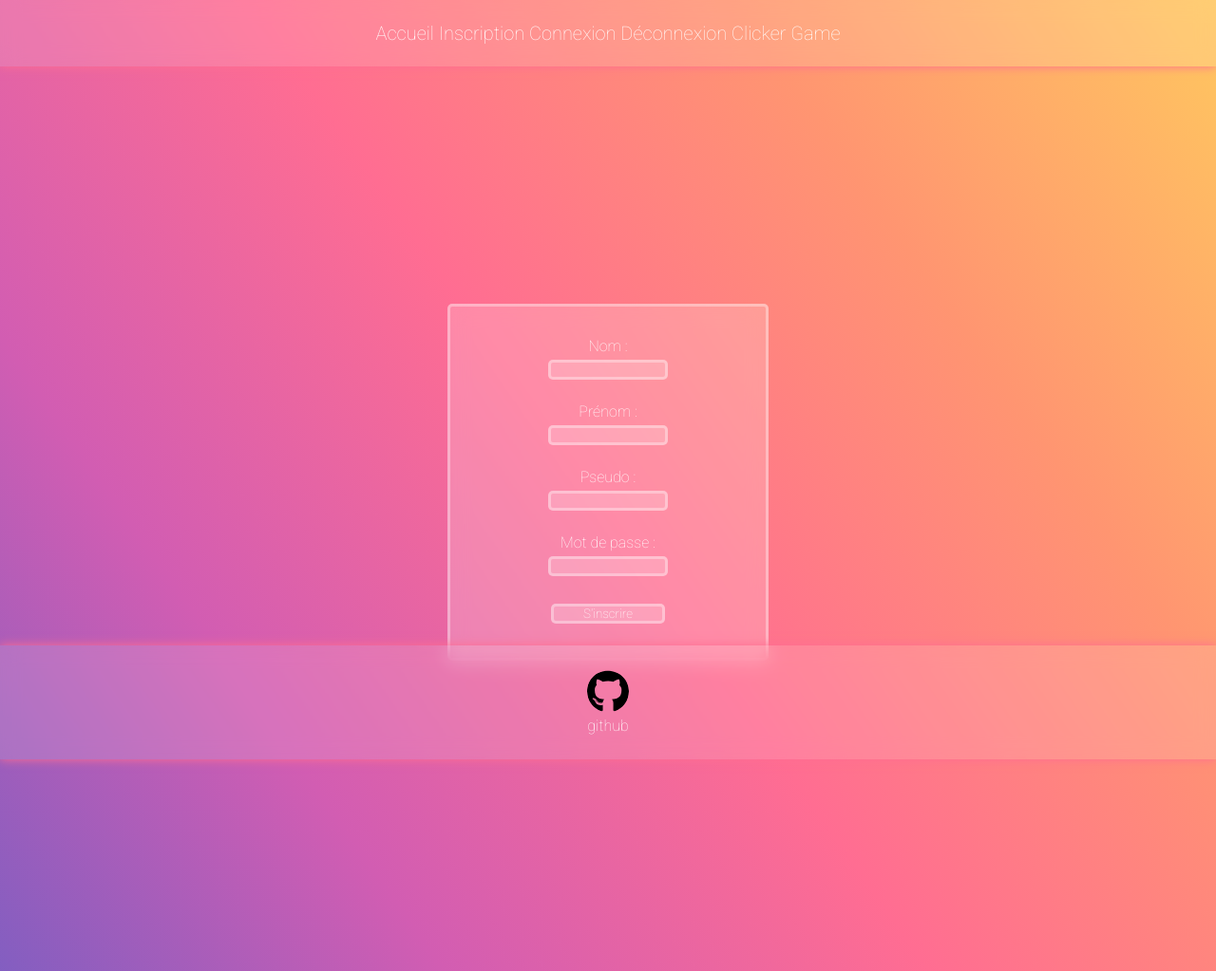
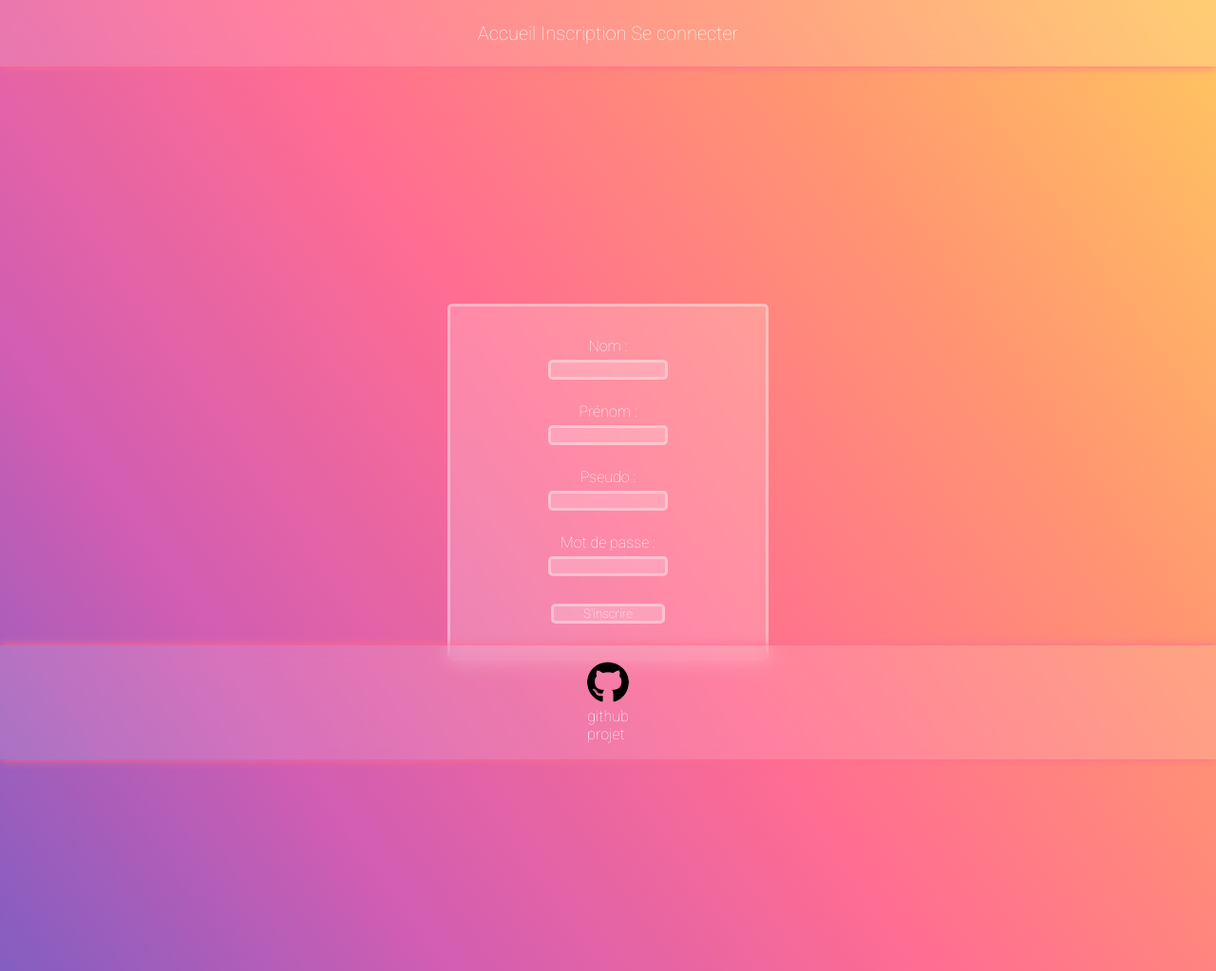
Before and after one commit to samuel-durand/clicker, a PHP site: page /register.php in a window 1280 px wide. Shown: the top 1023 px of the page at 95% size. Run offline with PHP 8.4, Linux system fonts and the light colour scheme.

Commit message:
header dinamyques work and all work

```diff
--- a/connect.php
+++ b/connect.php
@@ -1,7 +1,9 @@
 <?php
 
+session_start();
+
 try {
-    $bdd = new PDO('mysql:host=localhost;dbname=test', 'root', '');
+    $bdd = new PDO('mysql:host=localhost;dbname=samuel-durand_clicker', 'samuel', 'V00^97sen');
 } catch (PDOException $e) {
     die('Erreur : ' . $e->getMessage());
 }
--- a/footer.php
+++ b/footer.php
@@ -10,7 +10,10 @@
     <footer>
         <div class="collone">
             <div>
-                <img src="./github (1).svg" alt=""><a href="https://github.com/samuel-durand">github</a>
+                <img src="./github (1).svg" alt=""><a href="https://github.com/samuel-durand" target="_blank">github</a>
+            </div>
+            <div>
+                <a href="https://github.com/samuel-durand/clicker" target="_blank">projet</a>
             </div>
         </div>
     </footer>
--- a/header.css
+++ b/header.css
@@ -24,14 +24,30 @@ header {
 
 }
 
-header nav ul li a{
-    transition: 0.5s;
+header nav ul li {
+    display: inline;
+    transition:  5s;
 }
 
 header nav ul li a:hover {
-    transform: scale(1.08s);
+    transform: scale(1.5);
 }
 
-header ul li  {
-    display: inline;
+
+
+a {
+    cursor: pointer;
 }
+
+a:link {
+    color: white;
+}
+
+a:visited{
+    color: blueviolet;
+}
+
+a:hover {
+    color: purple;
+    transition: 05s;
+}
--- a/header.php
+++ b/header.php
@@ -1,4 +1,3 @@
-<!-- header.php -->
 <!DOCTYPE html>
 <html lang="en">
 <head>
@@ -8,40 +7,20 @@
   <link rel="stylesheet" href="header.css">
 </head>
 <body>
-  <header>
+<header>
     <nav>
-      <ul>
-        <?php
-        session_start(); // Démarre une session
-        include './connect.php'; // Inclut le fichier de connexion à la base de données
+        <ul>
+            <li><a href="index.php">Accueil</a></li>
+            <?php if (isset($_SESSION['pseudo'])): ?>
+                <li><a href="./clicker.php">clicker game</a></li>
+                <li><a href="logout.php">Se déconnecter</a></li>
+            <?php else: ?>
+                <li><a href="register.php">Inscription</a></li>
+                <li><a href="login.php">Se connecter</a></li>
 
-        if(isset($_SESSION['user_id'])) {
-          // L'utilisateur est connecté
-          $user_id = $_SESSION['user_id'];
-          // Récupérer les informations de l'utilisateur connecté depuis la base de données
-          $sql = "SELECT id, pseudo, password FROM utilisateurs WHERE id = '$user_id'";
-          $result = $conn->query($sql);
-          if ($result->num_rows > 0) {
-            $row = $result->fetch_assoc();
-            $user_pseudo = $row['pseudo'];
-            ?>
-            <li><a href="./logout.php">Déconnexion</a></li>
-            <li><span>Bonjour, <?php echo $user_pseudo; ?></span></li>
-            <?php
-          }
-        } else {
-          // L'utilisateur n'est pas connecté
-          ?>
-          <li><a href="./index.php">Accueil</a></li>
-          <li><a href="./register.php">Inscription</a></li>
-          <li><a href="./login.php">Connexion</a></li>
-          <li><a href="./logout.php">Déconnexion</a></li>
-          <?php
-        }
-        ?>
-        <li><a href="./clicker.php">Clicker Game</a></li>
-      </ul>
+            <?php endif; ?>
+        </ul>
     </nav>
-  </header>
+</header>
 </body>
 </html>
--- a/logout.php
+++ b/logout.php
@@ -3,7 +3,7 @@ session_start(); // Démarre une session
 
 include 'connect.php'; // Inclut le fichier de connexion à la base de données
 
-if(isset($_SESSION['user_id'])) {
+if(isset($_SESSION['pseudo'])) {
   // L'utilisateur est connecté
   $_SESSION = array(); // Réinitialise la session
   session_destroy(); // Détruit la session
--- a/register.php
+++ b/register.php
@@ -24,7 +24,6 @@ if (isset($_POST['submit'])) {
     exit();
 }
 ?>
-
 <!DOCTYPE html>
 <html lang="en">
 <head>
@@ -53,26 +52,7 @@ if (isset($_POST['submit'])) {
         <input type="submit" name="submit" value="S'inscrire">
     </form>
     </div>
-    <script>
-  const form = document.querySelector('form');
 
-  form.addEventListener('submit', (event) => {
-    event.preventDefault();
-
-    const formData = new FormData(form);
-
-    fetch('register.php', {
-      method: 'POST',
-      body: formData
-    })
-    .then(response => {
-      if (response.ok) {
-        window.location.replace('login.php');
-      }
-    })
-    .catch(error => console.error(error));
-  });
-</script>
 
 
     <?php include('./footer.php') ?>
```
Also changed, not shown: clicker.php (+16 -0 lines), info.php (added, +10 -0 lines), login.php (+19 -31 lines).
